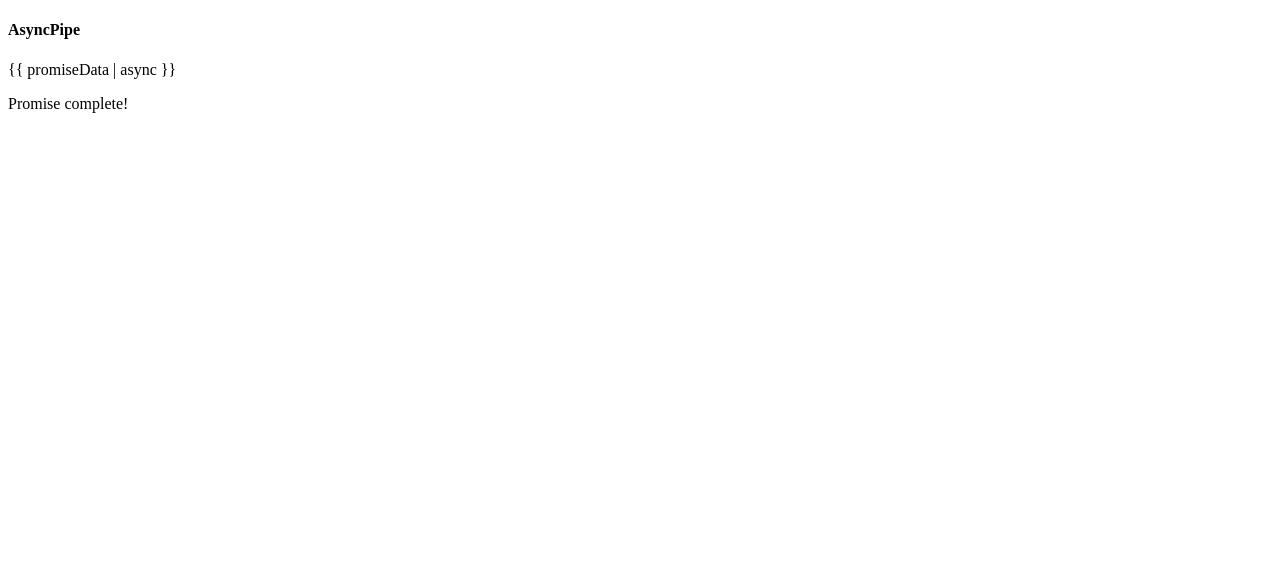
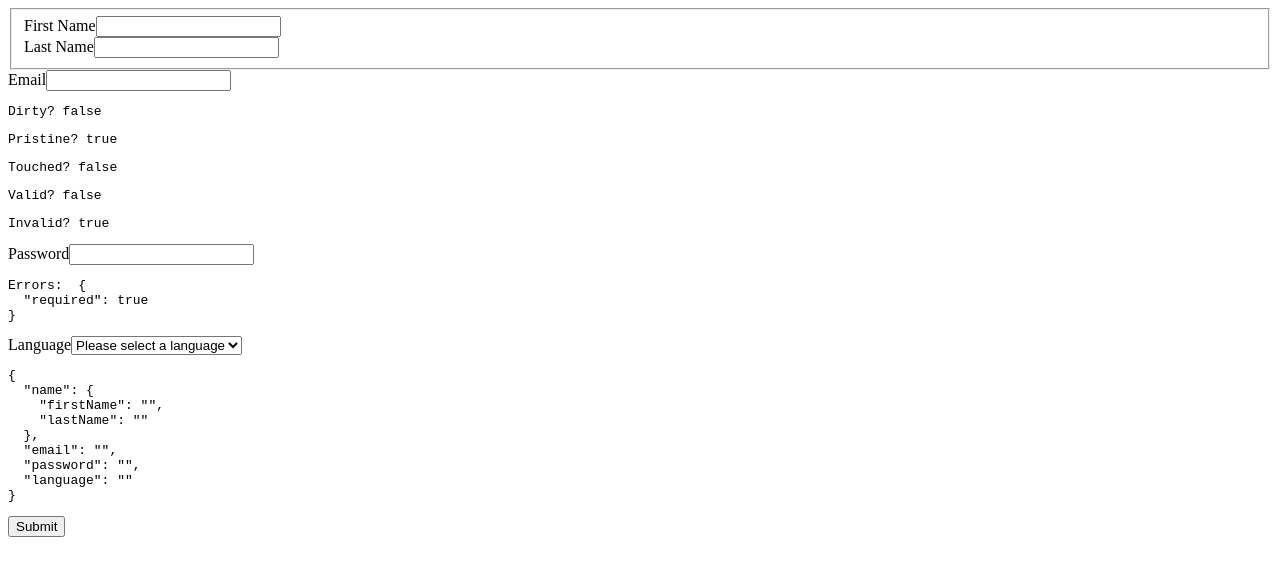
Before and after one commit to AsmaaFH/Angular-18-practice, an Angular app: page / in a window 1280 px wide. Shown: the top 576 px of the page. Built offline with nearby package versions, Linux system fonts and the light colour scheme.

Commit message:
model-driven-forms

```diff
--- /dev/null
+++ b/src/app/Forms/model-driven-form/model-driven-form.component.html
@@ -0,0 +1,72 @@
+<form novalidate [formGroup]="myForm" (ngSubmit)="onSubmit()">
+
+  <fieldset formGroupName="name">
+    <div class="form-group">
+      <label>First Name</label>
+      <input type="text"
+             class="form-control"
+             formControlName="firstName"
+             required>
+    </div>
+
+    <div class="form-group">
+      <label>Last Name</label>
+      <input type="text"
+             class="form-control"
+             formControlName="lastName"
+             required>
+    </div>
+  </fieldset>
+
+  <div class="form-group" [ngClass]="{
+    'has-danger': myForm.get('email')?.invalid && myForm.get('email')?.dirty,
+    'has-success': myForm.get('email')?.valid && myForm.get('email')?.dirty
+  }">
+    <label>Email</label>
+    <input type="email"
+           class="form-control"
+           formControlName="email"
+           required>
+
+    <pre>Dirty? {{ myForm.get('email')?.dirty }}</pre>
+    <pre>Pristine? {{ myForm.get('email')?.pristine }}</pre>
+    <pre>Touched? {{ myForm.get('email')?.touched }}</pre>
+    <pre>Valid? {{ myForm.get('email')?.valid }}</pre>
+    <pre>Invalid? {{ myForm.get('email')?.invalid }}</pre>
+  </div>
+
+  <div class="form-group" [ngClass]="{
+    'has-danger': myForm.get('password')?.invalid && (myForm.get('password')?.dirty || myForm.get('password')?.touched),
+    'has-success': myForm.get('password')?.valid && (myForm.get('password')?.dirty || myForm.get('password')?.touched)
+  }">
+    <label>Password</label>
+    <input type="password"
+           class="form-control"
+           formControlName="password"
+           required>
+
+    <div class="form-control-feedback"
+         *ngIf="myForm.get('password')?.errors && (myForm.get('password')?.dirty || myForm.get('password')?.touched)">
+      <p *ngIf="myForm.get('password')?.errors?.['required']">Password is required</p>
+      <p *ngIf="myForm.get('password')?.errors?.['minlength']">
+        Password must be {{myForm.get('password')?.errors?.['minlength'].requiredLength}} characters long, we need another
+        {{myForm.get('password')?.errors?.['minlength'].requiredLength - myForm.get('password')?.errors?.['minlength'].actualLength}}
+        characters
+      </p>
+    </div>
+
+    <pre>Errors:  {{ myForm.get('password')?.errors | json }}</pre>
+  </div>
+
+  <div class="form-group">
+    <label>Language</label>
+    <select class="form-control" formControlName="language">
+      <option value="">Please select a language</option>
+      <option *ngFor="let lang of langs" [value]="lang">{{ lang }}</option>
+    </select>
+  </div>
+
+  <pre>{{ myForm.value | json }}</pre>
+
+  <button type="submit" class="btn btn-primary">Submit</button>
+</form>
--- /dev/null
+++ b/src/app/Forms/model-driven-form/model-driven-form.component.ts
@@ -0,0 +1,49 @@
+import { Component, OnInit } from '@angular/core';
+import { CommonModule } from '@angular/common';
+import {
+  ReactiveFormsModule,
+  FormGroup,
+  FormControl,
+  Validators,
+} from "@angular/forms";
+
+@Component({
+  selector: 'app-model-driven-form',
+  standalone: true,
+  imports: [CommonModule, ReactiveFormsModule],
+  templateUrl: './model-driven-form.component.html',
+  styleUrls: ['./model-driven-form.component.scss'],
+})
+export class ModelDrivenFormComponent implements OnInit {
+  langs: string[] = ['English', 'French', 'German'];
+
+  myForm: FormGroup = new FormGroup({});
+
+  ngOnInit() {
+    this.myForm = new FormGroup({
+      name: new FormGroup({
+        firstName: new FormControl("", Validators.required),
+        lastName: new FormControl("", Validators.required),
+      }),
+      email: new FormControl("", [
+        Validators.required,
+        Validators.pattern("[^ @]*@[^ @]*"),
+      ]),
+      password: new FormControl("", [
+        Validators.required,
+        Validators.minLength(8),
+      ]),
+      language: new FormControl("", Validators.required),
+    });
+  }
+
+  onSubmit() {
+    if (this.myForm.valid) {
+      console.log("Form Submitted!");
+      console.log(this.myForm.value);
+      this.myForm.reset();
+    }else{
+      console.log(this.myForm.value);
+    }
+  }
+}
--- a/src/app/app.component.html
+++ b/src/app/app.component.html
@@ -1 +1 @@
-<app-async-pipe></app-async-pipe>
+<app-model-driven-form></app-model-driven-form>
--- a/src/app/app.component.ts
+++ b/src/app/app.component.ts
@@ -3,12 +3,13 @@ import { RouterOutlet } from '@angular/router';
 import { interval } from 'rxjs';
 import { take, map } from 'rxjs/operators';
 import { AsyncPipeComponent } from './AsyncPipe/async-pipe/async-pipe.component';
+import { ModelDrivenFormComponent } from "./Forms/model-driven-form/model-driven-form.component";
 
 
 @Component({
   selector: 'app-root',
   standalone: true,
-  imports: [RouterOutlet, AsyncPipeComponent],
+  imports: [RouterOutlet, AsyncPipeComponent, ModelDrivenFormComponent],
   templateUrl: './app.component.html',
   styleUrl: './app.component.scss'
 })
```
Also changed, not shown: src/app/Forms/model-driven-form/model-driven-form.component.scss (added), 1 other file (tests, documents, lock files or other folders).
